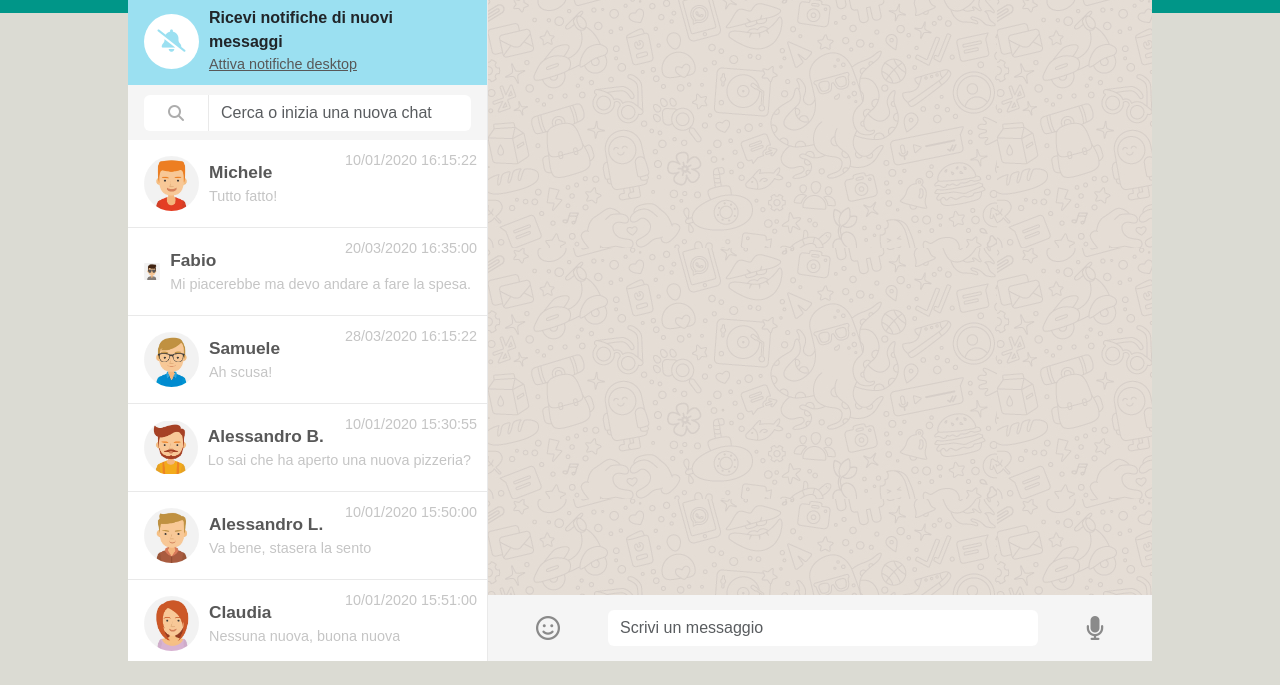
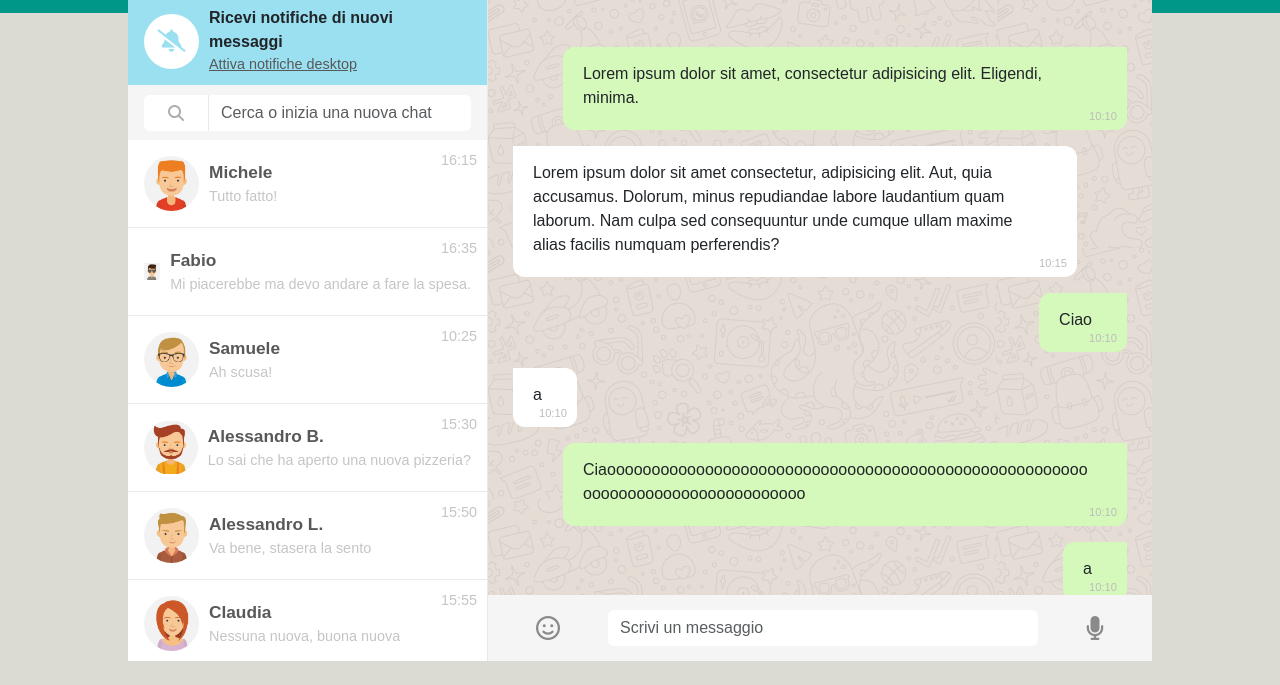
Before and after one commit to gabrielepetralia/vue-boolzapp, a plain HTML site: page milestone-1/index.html in a window 1280 px wide. Shown: the part 115-800 px from the top of the page. Drawn offline with nearby package versions, Linux system fonts and the light colour scheme.

Commit message:
[add] messages

```diff
--- a/milestone-1/assets/css/style.css
+++ b/milestone-1/assets/css/style.css
@@ -117,7 +117,7 @@ body {
 }
 
 .contacts-list .contact .last-message,
-.contacts-list .contact .date {
+.contacts-list .contact .time {
   font-size: 0.9rem;
   color : rgb(197, 197, 197);
 }
@@ -129,7 +129,7 @@ body {
   text-overflow : ellipsis;
 }
 
-.contacts-list .contact .date {
+.contacts-list .contact .time {
   position : absolute;
   right : 10px;
   top : 10px;
@@ -137,26 +137,74 @@ body {
 
 /* Chat Column */
 .chat-col {
-  height: 100%;
-  width: 65%;
+  height : 100%;
+  width : 65%;
+  min-width : 480px;
 }
 
 .chat-header .last-access {
-  font-size: 0.9rem;
-  color: rgb(177, 177, 177);
+  font-size : 0.9rem;
+  color : rgb(177, 177, 177);
 }
 
+/* chat content */
 .chat-content {
-  height: calc(100% - 154px);
-  background-image: url("../img/mine.jpg");
-  overflow-y: scroll;
+  height : calc(100% - 154px);
+  background-image : url("../img/mine.jpg");
+  overflow-y : scroll;
+  padding : 50px 25px 0px;
 }
 
+.message {
+  display : flex;
+}
+
+.sent {
+  justify-content : flex-end;
+}
+
+.received {
+  justify-content : flex-start;
+}
+
+.message p {
+  position: relative;
+  padding : 15px 35px 20px 20px;
+  max-width : 600px;
+  overflow: hidden;
+  word-wrap: break-word;
+}
+
+.sent p {
+  background-color : rgb(213, 249, 186);
+  border-radius : 12px 0px 12px 12px;
+  margin-left : 50px;
+}
+
+.received p {
+  background-color : white;
+  border-radius: 0px 12px 12px 12px;
+  margin-right: 50px;
+}
+
+.time-message {
+  position : absolute;
+  bottom : 5px;
+  right : 10px;
+  font-size : 0.7rem;
+  color: rgb(188, 188, 188);
+}
+/* /chat content */
+
 .chat-input {
-  height: 66px;
-  background-color: rgb(245, 245, 245);
+  height : 66px;
+  background-color : rgb(245, 245, 245);
 }
 
 .chat-input .chat-input-btn {
-  color :rgb(138, 138, 138);
+  color : rgb(138, 138, 138);
 }
+
+.chat-input .chat-input-btn:last-child:active {
+  color : rgb(213, 36, 36);
+}
--- a/milestone-1/assets/js/db.js
+++ b/milestone-1/assets/js/db.js
@@ -5,17 +5,20 @@ const contacts = [
     visible: true,
     messages: [
       {
-        date: '10/01/2020 16:15:22',
+        date: '10/01/2020',
+        time: '16:15',
         message: 'Tutto fatto!',
         status: 'received'
       },
       {
-        date: '10/01/2020 15:50:00',
+        date: '10/01/2020',
+        time: '15:50',
         message: 'Ricordati di stendere i panni',
         status: 'sent'
       },
       {
-        date: '10/01/2020 15:30:55',
+        date: '10/01/2020',
+        time: '15:30',
         message: 'Hai portato a spasso il cane?',
         status: 'sent'
       }
@@ -27,17 +30,20 @@ const contacts = [
     visible: true,
     messages: [
       {
-        date: '20/03/2020 16:35:00',
+        date: '20/03/2020',
+        time: '16:35',
         message: 'Mi piacerebbe ma devo andare a fare la spesa.',
         status: 'sent'
       },
       {
-        date: '20/03/2020 16:30:55',
+        date: '20/03/2020',
+        time: '16:30',
         message: 'Bene grazie! Stasera ci vediamo?',
         status: 'received'
       },
       {
-        date: '20/03/2020 16:30:00',
+        date: '20/03/2020',
+        time: '16:28',
         message: 'Ciao come stai?',
         status: 'sent'
       }
@@ -49,17 +55,20 @@ const contacts = [
     visible: true,
     messages: [
       {
-        date: '28/03/2020 16:15:22',
+        date: '28/03/2020',
+        time: '10:25',
         message: 'Ah scusa!',
         status: 'received'
       },
       {
-        date: '28/03/2020 10:20:10',
+        date: '28/03/2020',
+        time: '10:15',
         message: 'Sicuro di non aver sbagliato chat?',
         status: 'sent'
       },
       {
-        date: '28/03/2020 10:10:40',
+        date: '28/03/2020',
+        time: '10:10',
         message: 'La Marianna va in campagna',
         status: 'received'
       }
@@ -71,12 +80,14 @@ const contacts = [
     visible: true,
     messages: [
         {
-          date: '10/01/2020 15:30:55',
+          date: '10/01/2020',
+          time: '15:30',
           message: 'Lo sai che ha aperto una nuova pizzeria?',
           status: 'sent'
         },
         {
-          date: '10/01/2020 15:50:00',
+          date: '10/01/2020',
+          time: '15:30',
           message: 'Si, ma preferirei andare al cinema',
           status: 'received'
         }
@@ -88,12 +99,14 @@ const contacts = [
     visible: true,
     messages: [
       {
-        date: '10/01/2020 15:50:00',
+        date: '10/01/2020',
+        time: '15:50',
         message: 'Va bene, stasera la sento',
         status: 'received'
       },
       {
-        date: '10/01/2020 15:30:55',
+        date: '10/01/2020',
+        time: '15:35',
         message: 'Ricordati di chiamare la nonna',
         status: 'sent'
       }
@@ -105,17 +118,20 @@ const contacts = [
     visible: true,
     messages: [
       {
-        date: '10/01/2020 15:51:00',
+        date: '10/01/2020',
+        time: '15:55',
         message: 'Nessuna nuova, buona nuova',
         status: 'sent'
       },
       {
-        date: '10/01/2020 15:50:00',
+        date: '10/01/2020',
+        time: '15:50',
         message: 'Non ancora',
         status: 'received'
       },
       {
-        date: '10/01/2020 15:30:55',
+        date: '10/01/2020',
+        time: '15:30',
         message: 'Ciao Claudia, hai novità?',
         status: 'sent'
       }
@@ -127,12 +143,14 @@ const contacts = [
     visible: true,
     messages: [
       {
-        date: '10/01/2020 15:50:00',
+        date: '10/01/2020',
+        time: '15:50',
         message: 'Grazie per avermelo ricordato, le scrivo subito!',
         status: 'received'
       },
       {
-        date: '10/01/2020 15:30:55',
+        date: '10/01/2020',
+        time: '15:30',
         message: 'Fai gli auguri a Martina che è il suo compleanno!',
         status: 'sent'
       }
@@ -144,17 +162,20 @@ const contacts = [
     visible: true,
     messages: [
       {
-        date: '10/01/2020 15:51:00',
+        date: '10/01/2020',
+        time: '15:55',
         message: 'OK!!',
         status: 'received'
       },
       {
-        date: '10/01/2020 15:50:00',
+        date: '10/01/2020',
+        time: '15:50',
         message: 'No, l\'ho già mangiata ieri, ordiniamo sushi!',
         status: 'sent'
       },
       {
-        date: '10/01/2020 15:30:55',
+        date: '10/01/2020',
+        time: '15:30',
         message: 'Ciao, andiamo a mangiare la pizza stasera?',
         status: 'received'
       }
--- a/milestone-1/index.html
+++ b/milestone-1/index.html
@@ -89,7 +89,7 @@
                 <span class="last-message d-block">{{contact.messages[0].message}}</span>
               </div>
 
-              <span class="date">{{contact.messages[0].date}}</span>
+              <span class="time">{{contact.messages[0].time}}</span>
             </li>
           </ul>
           <!-- Contacts List -->
@@ -111,7 +111,7 @@
 
               <div>
                 <span class="user-name d-block">Gabriele Petralia</span>
-                <span class="last-access d-block">Ultimo accesso</span>
+                <span class="last-access d-block">Ultimo accesso 10/01/2020 15:30:55</span>
               </div>
             </div>
 
@@ -125,7 +125,35 @@
           <!-- /Chat Header -->
 
           <!-- Chat Content -->
-          <div class="chat-content">
+          <div class="chat-content d-flex flex-column">
+            <div class="message sent">
+              <p>Lorem ipsum dolor sit amet, consectetur adipisicing elit. Eligendi, minima.<span class="time-message">10:10</span></p>
+            </div>
+            <div class="message received">
+              <p>Lorem ipsum dolor sit amet consectetur, adipisicing elit. Aut, quia accusamus. Dolorum, minus repudiandae labore laudantium quam laborum. Nam culpa sed consequuntur unde cumque ullam maxime alias facilis numquam perferendis?<span class="time-message">10:15</span></p>
+            </div>
+            <div class="message sent">
+              <p>Ciao<span class="time-message">10:10</span></p>
+            </div>
+            <div class="message received">
+              <p>a<span class="time-message">10:10</span></p>
+            </div>
+            <div class="message sent">
+              <p>Ciaooooooooooooooooooooooooooooooooooooooooooooooooooooooooooooooooooooooooooooooo<span class="time-message">10:10</span></p>
+            </div>
+            <div class="message sent">
+              <p>a<span class="time-message">10:10</span></p>
+            </div>
+            <div class="message received">
+              <p>Lorem ipsum dolor sit amet consectetur, adipisicing elit. Aut, quia accusamus. Dolorum, minus repudiandae labore
+                laudantium quam laborum. Nam culpa sed consequuntur unde cumque ullam maxime alias facilis numquam perferendis?<span
+                  class="time-message">10:15</span></p>
+            </div>
+            <div class="message received">
+              <p>Lorem ipsum dolor sit amet consectetur, adipisicing elit. Aut, quia accusamus. Dolorum, minus repudiandae labore
+                laudantium quam laborum. Nam culpa sed consequuntur unde cumque ullam maxime alias facilis numquam perferendis?<span
+                  class="time-message">10:15</span></p>
+            </div>
           </div>
           <!-- /Chat Content -->
 
```
